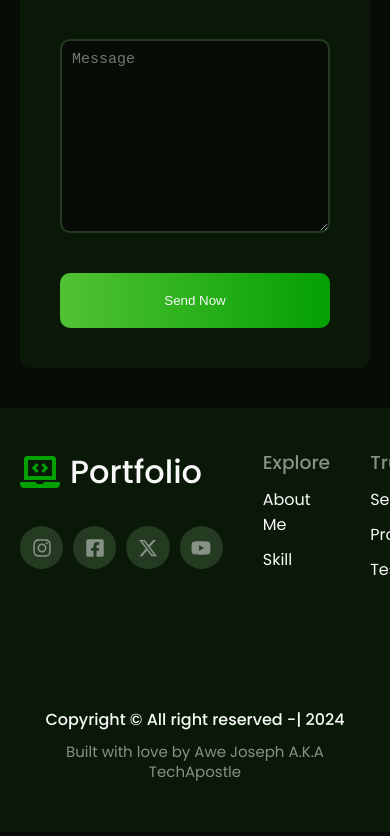
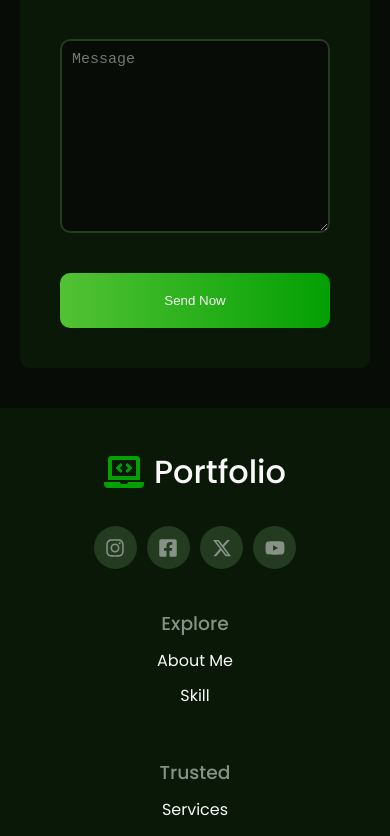
Before and after one commit to Jossyboydgenius/Developer-portfolio, a React (Vite) app: page / in a window 390 px wide. Shown: the part 11164-12000 px from the top of the page. Built offline with nearby package versions, Linux system fonts and the light colour scheme.

Commit message:
style: Add responsive layout for Footer component

```diff
--- a/src/Components/Footer/Footer.css
+++ b/src/Components/Footer/Footer.css
@@ -29,3 +29,25 @@
     padding: 0 20px 50px 20px;
     text-align: center;
 }
+
+/* Responsive code */
+@media (max-width: 800px){
+    #footer .wrapper{
+        grid-template-columns: repeat(2, 1fr);
+    }
+
+@media (max-width: 500px){
+    #footer .wrapper{
+        grid-template-columns: 100%;
+    }
+
+    #footer .logo,
+    #footer .handles-container{
+    justify-content: center;}
+    }
+
+    #footer .title,
+    #footer .route{
+        text-align: center;
+    }
+}
```
